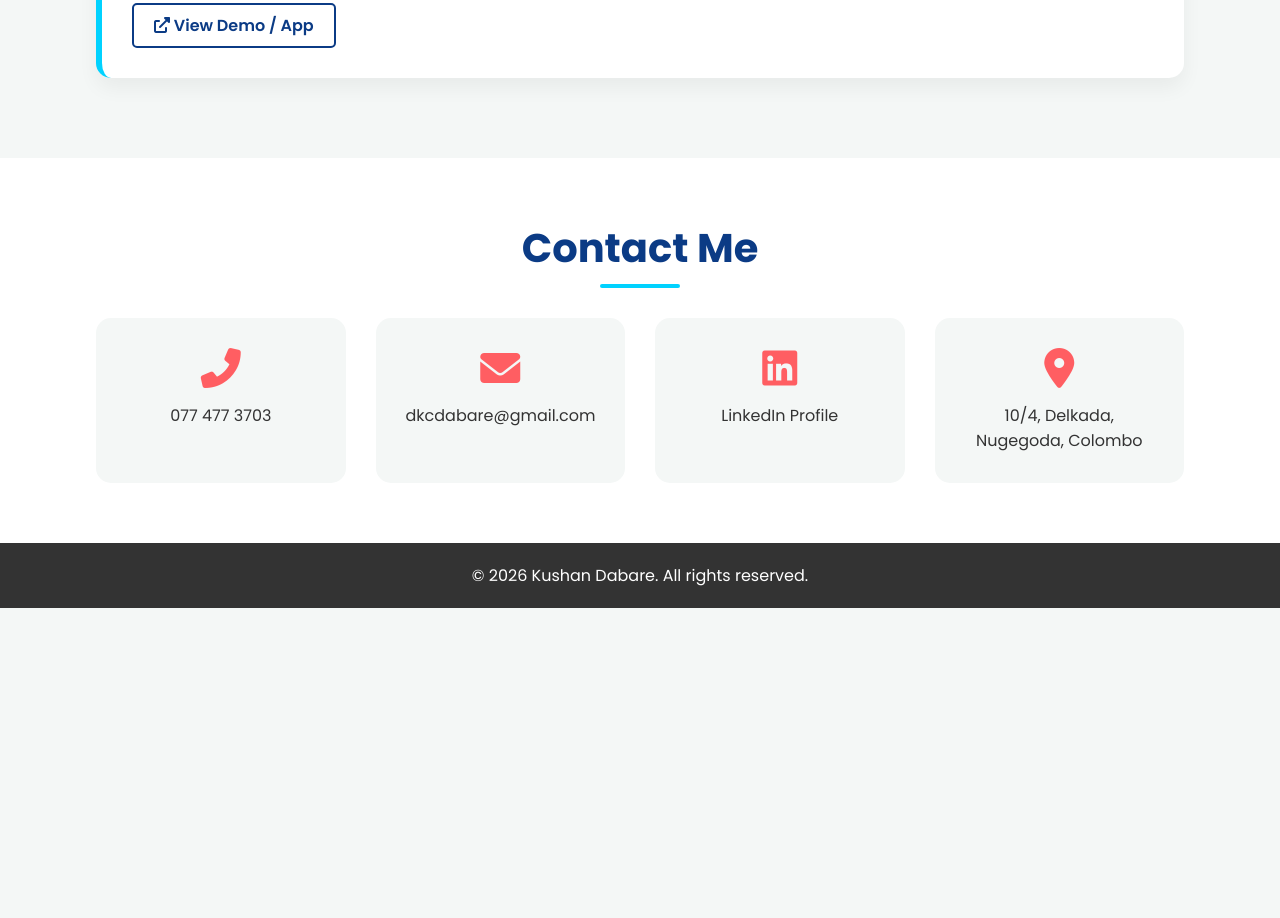
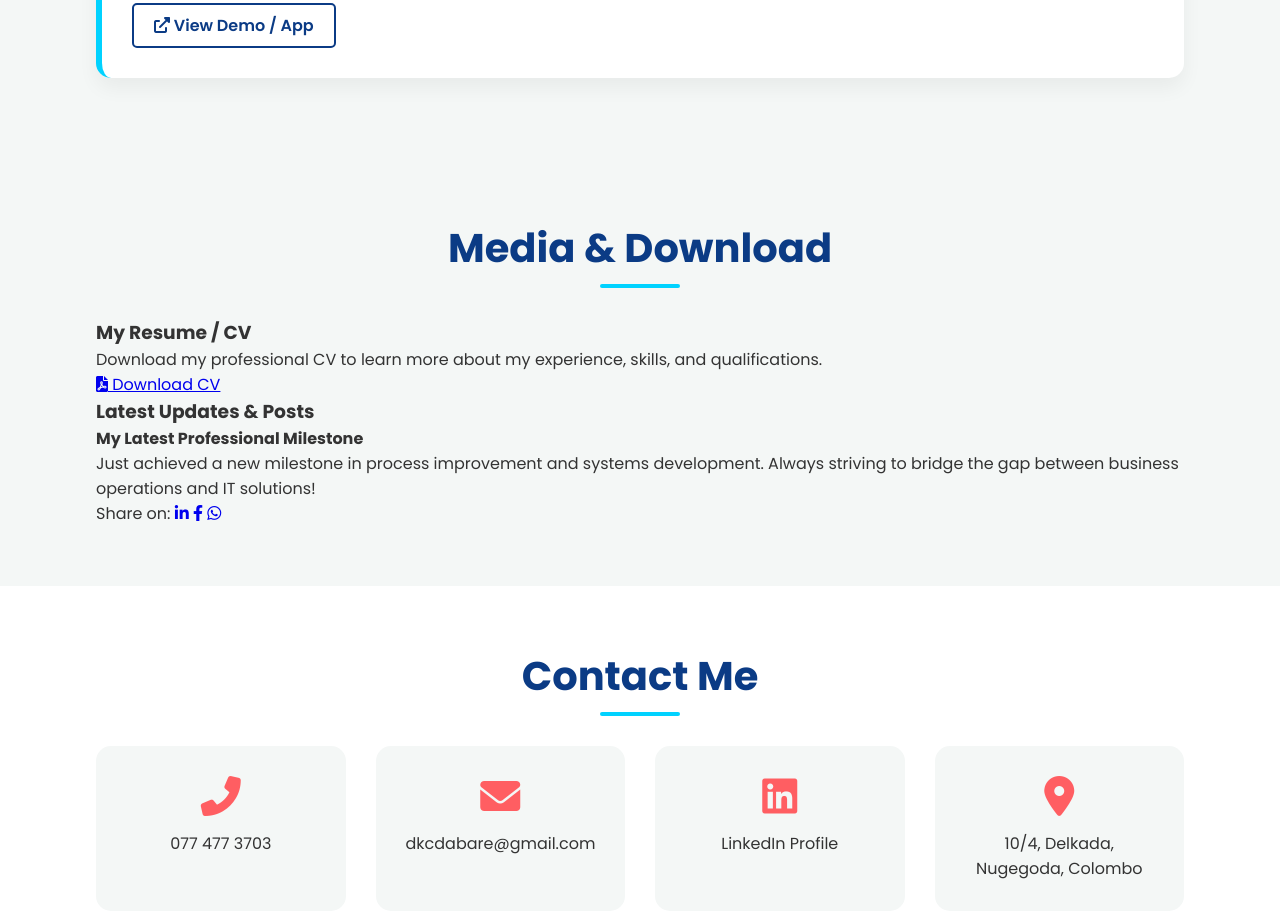
Before and after one commit to Dabared/my-portfolio, a plain HTML site: page index.html in a window 1280 px wide. Shown: the part 1876-2794 px from the top of the page. Before the commit the page ends 2484 px from the top, so only its background shows below. Drawn offline with Linux system fonts and the light colour scheme.

Commit message:
Implement Media & Download section in index.html
Added a Media & Download section with resume and latest updates.

```diff
--- a/index.html
+++ b/index.html
@@ -15,6 +15,7 @@
         <ul class="nav-links">
             <li><a href="#about">About Me</a></li>
             <li><a href="#portfolio">Portfolio Sectors</a></li>
+            <li><a href="#media-download">Media & Download</a></li>
             <li><a href="#contact">Contact</a></li>
         </ul>
     </nav>
@@ -84,14 +85,14 @@
                 </div>
             </div>
 
-            <!-- Tab Content: Education (Template for you to update) -->
+            <!-- Tab Content: Education -->
             <div id="education" class="tab-content">
                 <div class="project-card">
                     <h3>Process Name: Student Data Management System</h3>
                     <div class="project-details">
                         <p><strong>Current Challenge:</strong> Manual record keeping leading to data loss and slow report generation.</p>
                         <p><strong>Solution:</strong> Developed a centralized database with automated reporting features.</p>
-                        <p><strong>Development:</strong> (Add your development stack / tools here)</p>
+                        <p><strong>Development:</strong> MySQL, Power BI, Python for automated reporting.</p>
                         <p><strong>Benefits:</strong> 50% reduction in admin workload, real-time student performance tracking.</p>
                     </div>
                     <a href="#" class="btn-demo" target="_blank"><i class="fas fa-external-link-alt"></i> View Demo / App</a>
@@ -143,6 +144,50 @@
         </div>
     </section>
 
+    <!-- Media & Download Section -->
+    <section id="media-download" class="media-section">
+        <div class="container">
+            <h2 class="section-title">Media & Download</h2>
+
+            <div class="media-download-wrapper">
+
+                <!-- Download CV Section -->
+                <div class="download-box">
+                    <h3>My Resume / CV</h3>
+                    <p>Download my professional CV to learn more about my experience, skills, and qualifications.</p>
+
+                    <a href="Kushan CV.pdf" download class="btn-download">
+                        <i class="fas fa-file-pdf"></i> Download CV
+                    </a>
+                </div>
+
+                <!-- Media Posts Section -->
+                <div class="media-posts">
+                    <h3>Latest Updates & Posts</h3>
+
+                    <!-- Post 1 -->
+                    <div class="media-card">
+                        <div class="media-content">
+                            <h4>My Latest Professional Milestone</h4>
+                            <p>Just achieved a new milestone in process improvement and systems development. Always striving to bridge the gap between business operations and IT solutions!</p>
+
+                            <!-- Social Share Buttons -->
+                            <div class="share-buttons">
+                                <span class="share-text">Share on:</span>
+                                <a href="https://www.linkedin.com/shareArticle?mini=true&url=https://YOUR_GITHUB_USERNAME.github.io/YOUR_REPO_NAME/" target="_blank" class="share-btn linkedin" title="Share on LinkedIn"><i class="fab fa-linkedin-in"></i></a>
+
+                                <a href="https://www.facebook.com/sharer/sharer.php?u=https://YOUR_GITHUB_USERNAME.github.io/YOUR_REPO_NAME/" target="_blank" class="share-btn facebook" title="Share on Facebook"><i class="fab fa-facebook-f"></i></a>
+
+                                <a href="https://api.whatsapp.com/send?text=Check out my latest portfolio! https://YOUR_GITHUB_USERNAME.github.io/YOUR_REPO_NAME/" target="_blank" class="share-btn whatsapp" title="Share on WhatsApp"><i class="fab fa-whatsapp"></i></a>
+                            </div>
+                        </div>
+                    </div>
+
+                </div>
+            </div>
+        </div>
+    </section>
+
     <!-- Contact Section -->
     <section id="contact" class="contact-section">
         <div class="container">
```
